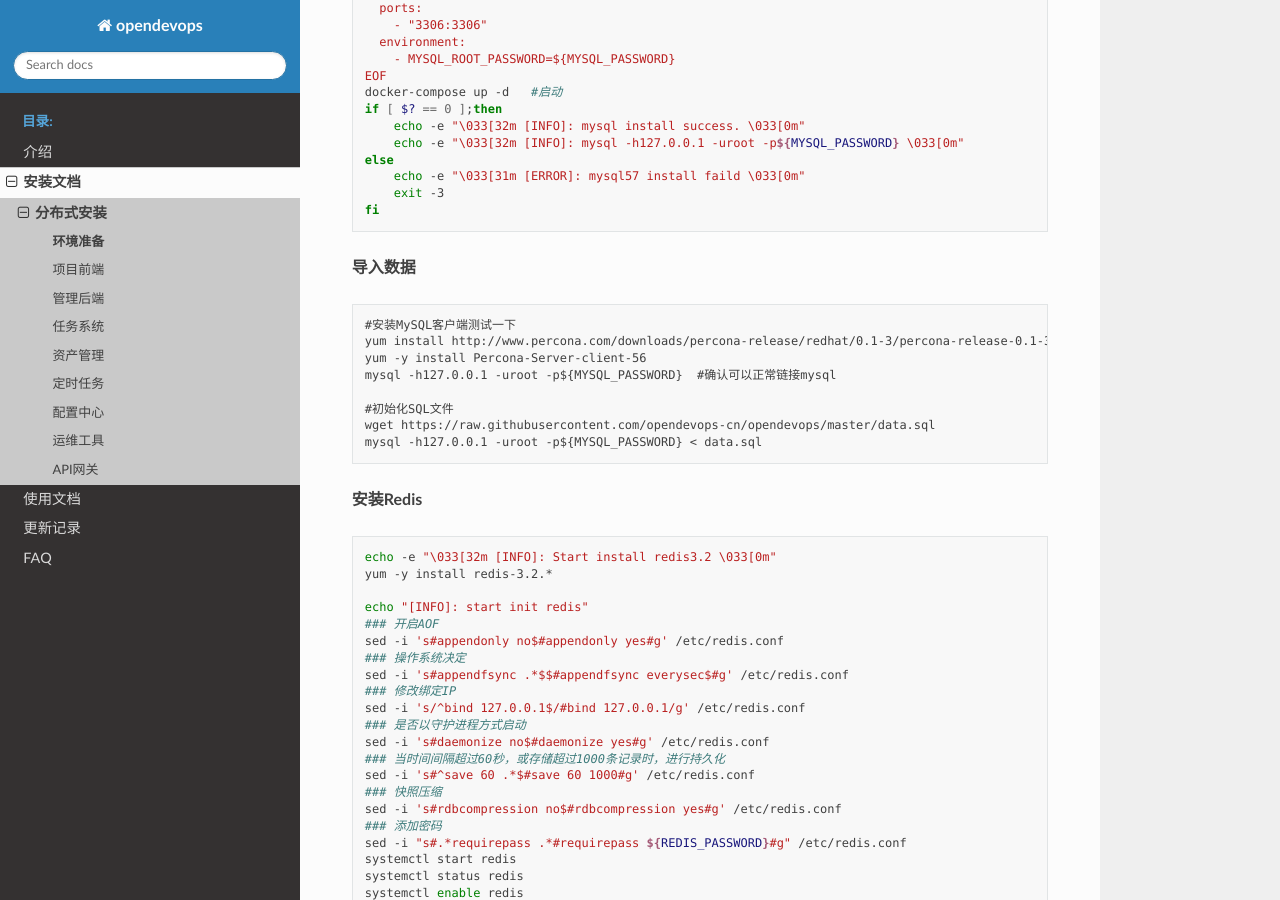
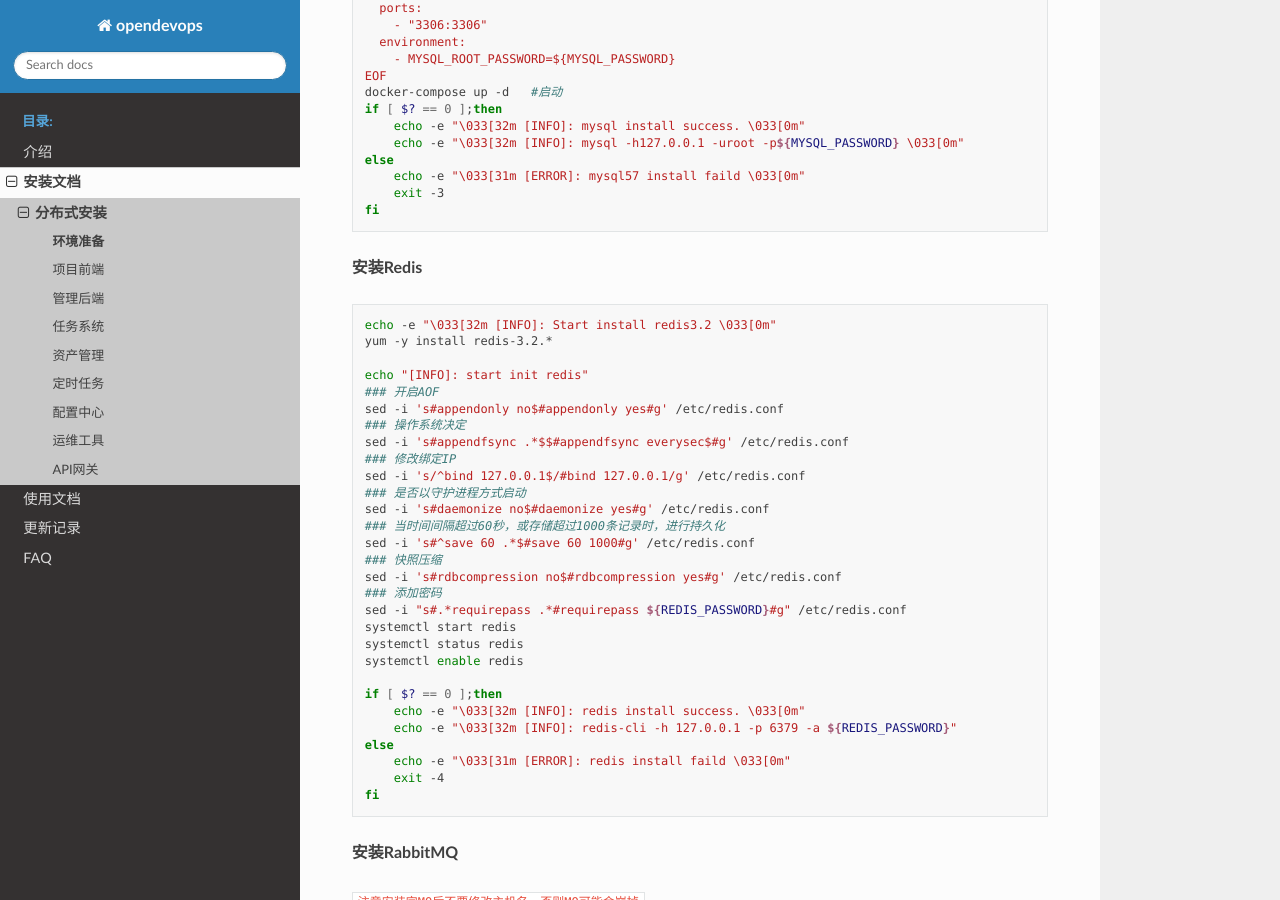
Before and after one commit to opendevops-cn/opendevops, a Sphinx documentation site: the page built from docs/source/env_ready.md, in a window 1280 px wide and 900 px high, scrolled down 3616 px. Built offline with Sphinx 7.4.7 and the Read the Docs theme 2.0.0, drawn with Linux system fonts in a browser that asks for light colours; pages that are not in the unit, such as notebooks, are missing from menus.

Commit message:
[Update]不直接导入data.sql,独立模块独立的SQL文件导入

````diff
--- a/docs/source/env_ready.md
+++ b/docs/source/env_ready.md
@@ -208,19 +208,6 @@ else
     exit -3
 fi
 ```
-**导入数据**
-
-```
-#安装MySQL客户端测试一下
-yum install http://www.percona.com/downloads/percona-release/redhat/0.1-3/percona-release-0.1-3.noarch.rpm
-yum -y install Percona-Server-client-56
-mysql -h127.0.0.1 -uroot -p${MYSQL_PASSWORD}  #确认可以正常链接mysql
-
-#初始化SQL文件
-wget https://raw.githubusercontent.com/opendevops-cn/opendevops/master/data.sql
-mysql -h127.0.0.1 -uroot -p${MYSQL_PASSWORD} < data.sql
-```
-
 
 **安装Redis**
 ```shell
````
